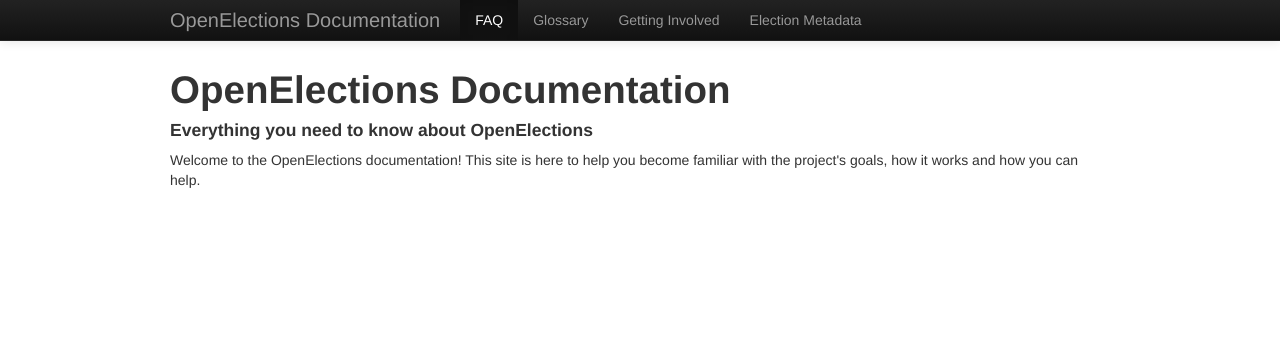
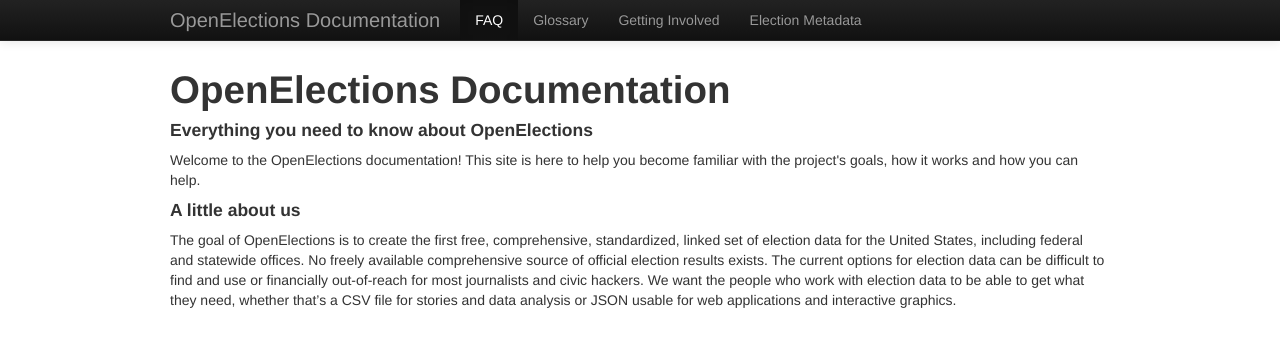
Before and after one commit to openelections/docs, a Jekyll site: the page built from index.html, in a window 1280 px wide. Shown: the top 347 px of the page. Built offline with Jekyll 4.4.1, drawn with Linux system fonts in a browser that asks for light colours; some web fonts are replaced.

Commit message:
Update index.html

```diff
--- a/index.html
+++ b/index.html
@@ -8,3 +8,11 @@
 <h4>Everything you need to know about OpenElections</h4>
 
 <p>Welcome to the OpenElections documentation! This site is here to help you become familiar with the project's goals, how it works and how you can help.</p>
+
+<h4>A little about us</h4>
+
+<p>The goal of OpenElections is to create the first free, comprehensive, standardized, linked set of election data for the United States, including federal and statewide offices.
+
+No freely available comprehensive source of official election results exists. The current options for election data can be difficult to find and use or financially out-of-reach for most journalists and civic hackers. We want the people who work with election data to be able to get what they need, whether that’s a CSV file for stories and data analysis or JSON usable for web applications and interactive graphics.
+
+</p>
```
